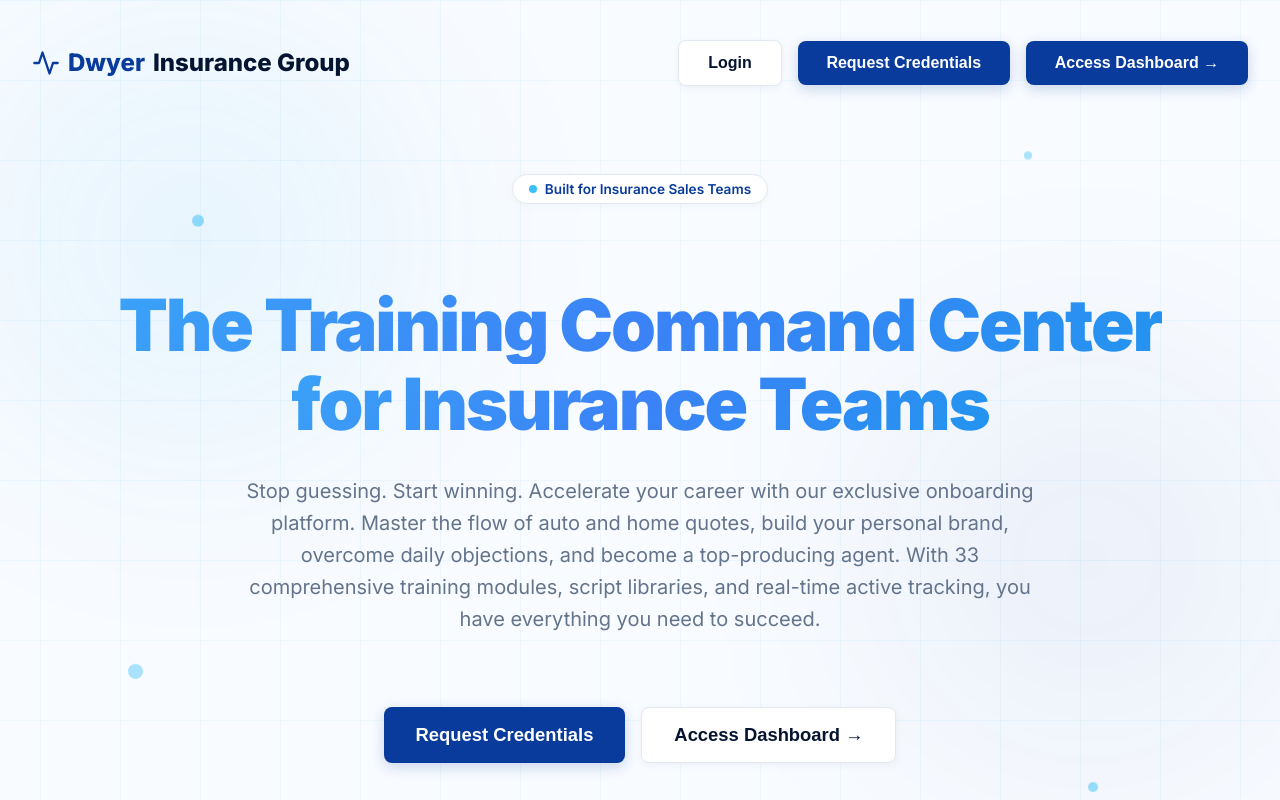
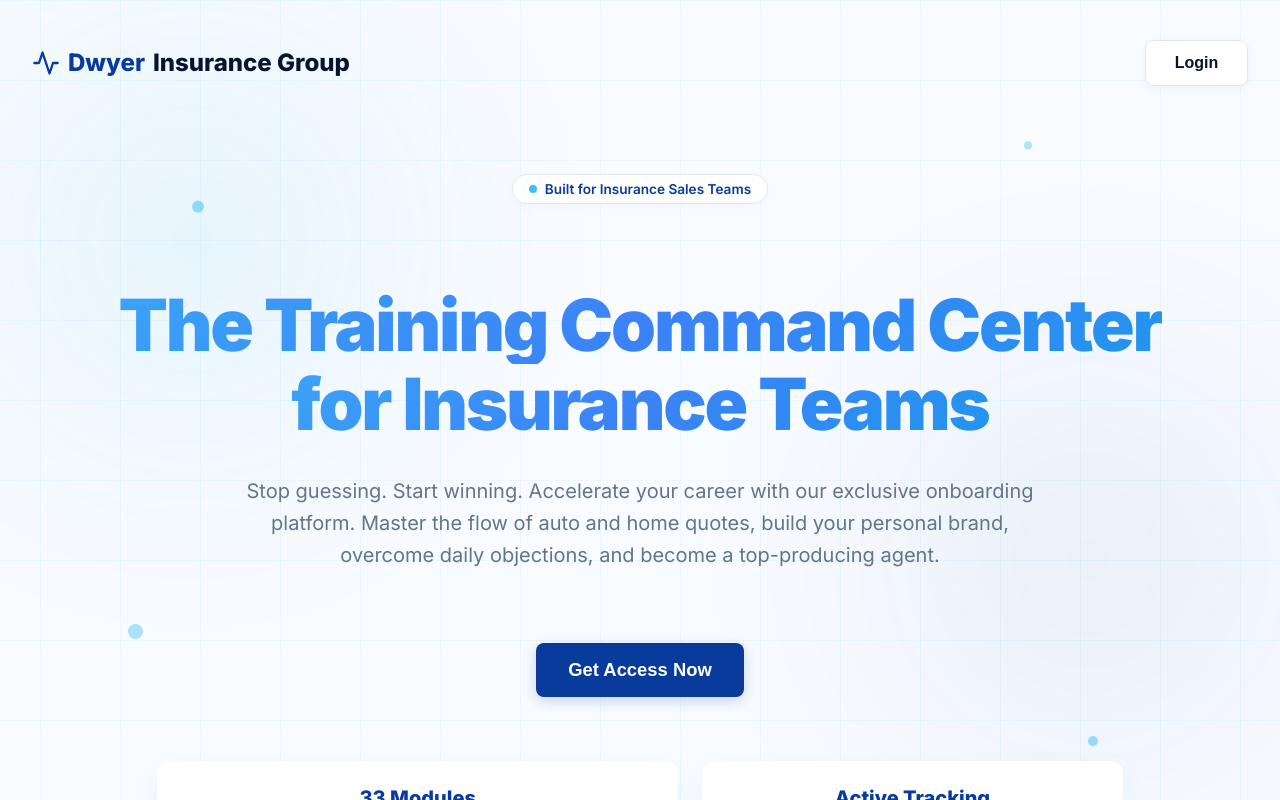
Before and after one commit to alaricsaltzman709-lang/dwyer-onboarding-app, a React (Vite) app: page / in a window 1280 px wide. Shown: the top 800 px of the page. Built offline with nearby package versions, Linux system fonts and the light colour scheme.

Commit message:
Update CTA button and text on Landing Page

```diff
--- a/src/App.jsx
+++ b/src/App.jsx
@@ -613,8 +613,6 @@ function LandingPage({ onLogin, agents, setAgents }) {
           </div>
           <div style={{ display: 'flex', gap: '1rem', alignItems: 'center' }}>
             <button className="btn btn-outline" onClick={() => setShowLogin(true)}>Login</button>
-            <button className="btn" onClick={() => setShowRegister(true)}>Request Credentials</button>
-            <button className="btn" onClick={() => setShowLogin(true)}>Access Dashboard &rarr;</button>
           </div>
         </nav>
 
@@ -623,16 +621,11 @@ function LandingPage({ onLogin, agents, setAgents }) {
           <h1 className="gradient-animated" style={{ color: 'var(--primary-blue)', marginBottom: 0 }}>The Training Command Center</h1>
           <h1 className="gradient-animated" style={{ fontSize: '4.5rem', marginTop: 0 }}>for Insurance Teams</h1>
           <p style={{ fontSize: '1.25rem', maxWidth: '800px' }}>
-            Stop guessing. Start winning. Accelerate your career with our exclusive onboarding platform.
-            Master the flow of auto and home quotes, build your personal brand, overcome daily objections, and become a top-producing agent.
-            With 33 comprehensive training modules, script libraries, and real-time active tracking, you have everything you need to succeed.
+            Stop guessing. Start winning. Accelerate your career with our exclusive onboarding platform. Master the flow of auto and home quotes, build your personal brand, overcome daily objections, and become a top-producing agent.
           </p>
-          <div style={{ display: 'flex', gap: '1rem', justifyItems: 'center', marginTop: '1.5rem' }}>
+          <div style={{ display: 'flex', gap: '1rem', justifyContent: 'center', marginTop: '1.5rem' }}>
             <button className="btn" style={{ fontSize: '1.15rem', padding: '1rem 2rem' }} onClick={() => setShowRegister(true)}>
-              Request Credentials
-            </button>
-            <button className="btn btn-outline" style={{ fontSize: '1.15rem', padding: '1rem 2rem' }} onClick={() => setShowLogin(true)}>
-              Access Dashboard &rarr;
+              Get Access Now
             </button>
           </div>
 
@@ -684,7 +677,7 @@ function LandingPage({ onLogin, agents, setAgents }) {
       {showRegister && (
         <div className="login-modal-overlay" onClick={() => setShowRegister(false)}>
           <div className="login-container" onClick={e => e.stopPropagation()} style={{ maxWidth: '450px' }}>
-            <h2 style={{ color: 'var(--dark-text)', marginTop: 0, marginBottom: '0.5rem', textAlign: 'center' }}>Request Credentials</h2>
+            <h2 style={{ color: 'var(--dark-text)', marginTop: 0, marginBottom: '0.5rem', textAlign: 'center' }}>Get Access Now</h2>
             <p style={{ textAlign: 'center', color: 'var(--text-secondary)', marginBottom: '1.5rem', fontSize: '0.9rem' }}>Submit your basic information to get access.</p>
             <form onSubmit={handleRegister}>
               <div style={{ display: 'flex', gap: '1rem' }}>
```
